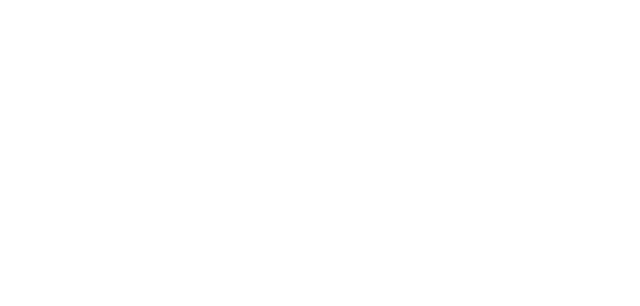
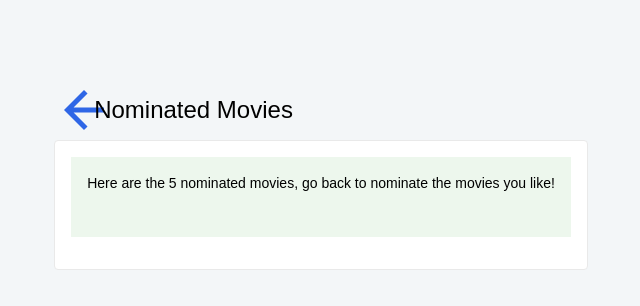
Before and after one commit to Omar-Said/shoppies, a React (Create React App) app: page /1 in a window 1280 px wide. Shown: the top 306 px of the page, without its empty margins (319-959 px from the left). Built offline with nearby package versions, Linux system fonts and the light colour scheme.

Commit message:
Completed shared nomination page styling and routing

```diff
--- a/src/Pages/MainPage.js
+++ b/src/Pages/MainPage.js
@@ -9,7 +9,6 @@
 const MainPage = ({ results, nomination }) => {
   const handleSave = () => {
     const db = firebase.firestore();
-
     if (!localStorage.id) {
       db.collection("users")
         .add({
@@ -38,10 +37,6 @@
           console.log(err);
         });
     }
-  };
-
-  const handleCopy = () => {
-    console.log(localStorage.id);
   };
 
   return (
--- a/src/Pages/MainPage.scss
+++ b/src/Pages/MainPage.scss
@@ -20,6 +20,7 @@
     color: #ffffff;
     font-family: Arial, Helvetica, sans-serif;
     margin-left: 0.8125rem;
+    cursor: pointer;
   }
 
   &__toolbar-wrap {
--- a/src/Pages/Shared.js
+++ b/src/Pages/Shared.js
@@ -1,5 +1,8 @@
 import firebase from "../firebase";
 import { useEffect, useState } from "react";
+import { Link } from "react-router-dom";
+import "./Shared.scss";
+import goBack from "../assets/icons/arrow_back-24px.svg";
 
 const Shared = () => {
   const [nom, setNom] = useState("");
@@ -25,18 +28,40 @@
   }, []);
 
   return (
-    <div>
+    <div className="shared">
+      <div className="shared__container">
+        <div className="shared__header">
+          <Link className="shared__link" to="/">
+            <img className="shared__link" src={goBack} alt="go back" />
+          </Link>
+          <h1 className="shared__header-title">Nominated Movies</h1>
+        </div>
+        <div className="shared__wrapper">
+          <div className="nominations__dialogue">
+            <p className="nominations__dialogue-text">
+              Here are the 5 nominated movies, go back to nominate the movies
+              you like!
+            </p>
+          </div>
           <ul>
             {nom &&
               nom.map((item) => {
                 return (
                   <li key={item.id}>
+                    <a
+                      href={"https://www.imdb.com/title/" + item.id}
+                      rel="noreferrer"
+                      target="_blank"
+                    >
                       {item.title}, ({item.year})
+                    </a>
                   </li>
                 );
               })}
           </ul>
         </div>
+      </div>
+    </div>
   );
 };
 
--- a/src/Pages/Shared.scss
+++ b/src/Pages/Shared.scss
@@ -0,0 +1,39 @@
+.shared {
+  padding-bottom: 2rem;
+  background-color: #f3f6f8;
+  min-height: 100vh;
+  display: flex;
+  padding-top: 5rem;
+
+  &__container {
+    margin-left: 1rem;
+    margin-right: 1rem;
+    padding-left: 1rem;
+    padding-right: 1rem;
+    max-width: 1000px;
+    margin: 0 auto;
+  }
+
+  &__header {
+    display: flex;
+  }
+
+  &__link {
+    display: flex;
+  }
+
+  &__header-title {
+    font-size: 1.5rem;
+    font-family: Arial, Helvetica, sans-serif;
+    margin-left: 1rem;
+    font-weight: normal;
+  }
+
+  &__wrapper {
+    background-color: #ffffff;
+    width: 100%;
+    border: 1px solid #e9e9e9;
+    border-radius: 4px;
+    padding: 1rem;
+  }
+}
--- a/src/components/MovieDisplay/MovieDisplay.scss
+++ b/src/components/MovieDisplay/MovieDisplay.scss
@@ -32,5 +32,6 @@
     border-radius: 4px;
     font-size: 0.875rem;
     min-width: 64px;
+    cursor: pointer;
   }
 }
--- a/src/components/Nominations/Nominations.scss
+++ b/src/components/Nominations/Nominations.scss
@@ -54,6 +54,7 @@
     border-radius: 4px;
     font-size: 0.875rem;
     min-width: 64px;
+    cursor: pointer;
   }
 
   &__wrapper-text {
```
Also changed, not shown: src/assets/icons/arrow_back-24px.svg (added), 1 other file (tests, documents, lock files or other folders). Lines whose indentation alone changed are shown as unchanged.
